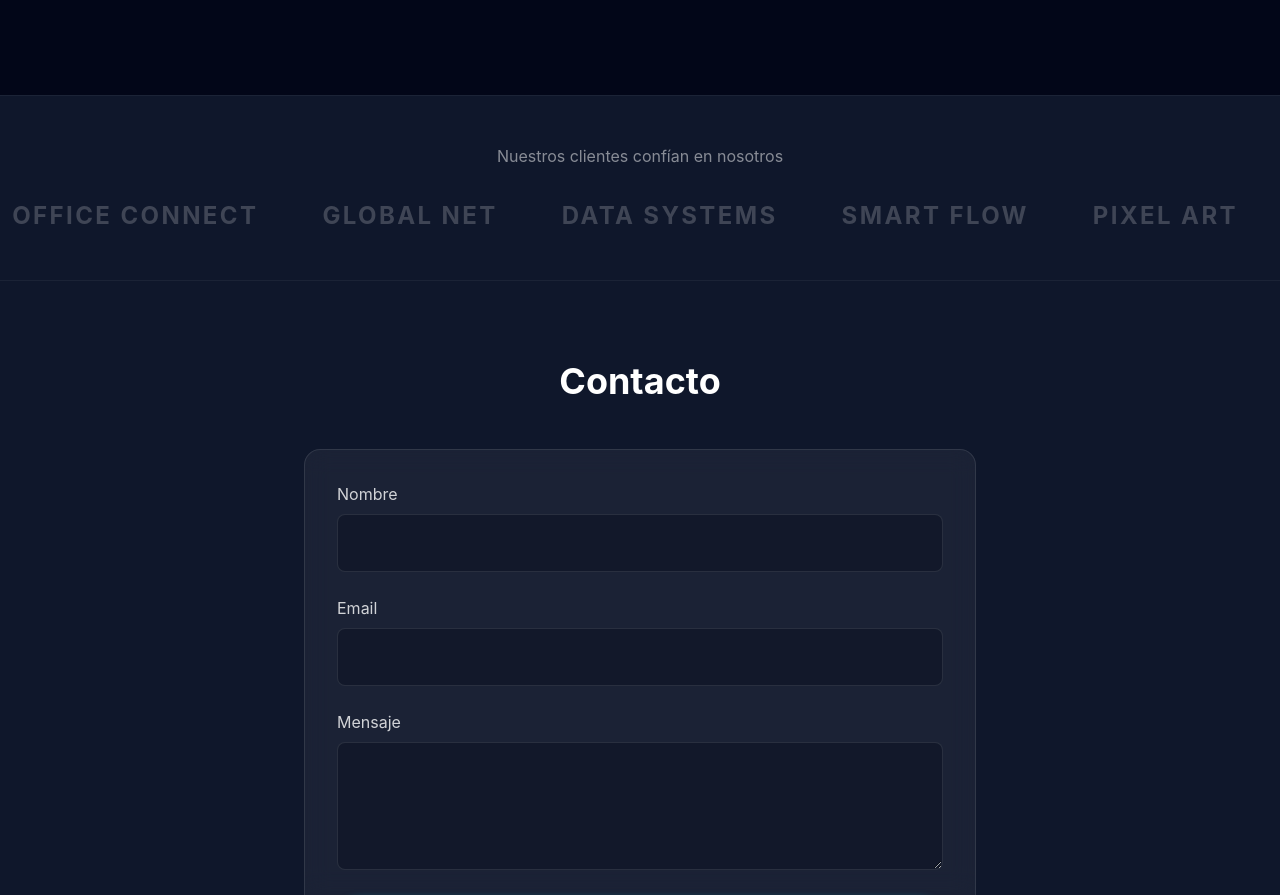
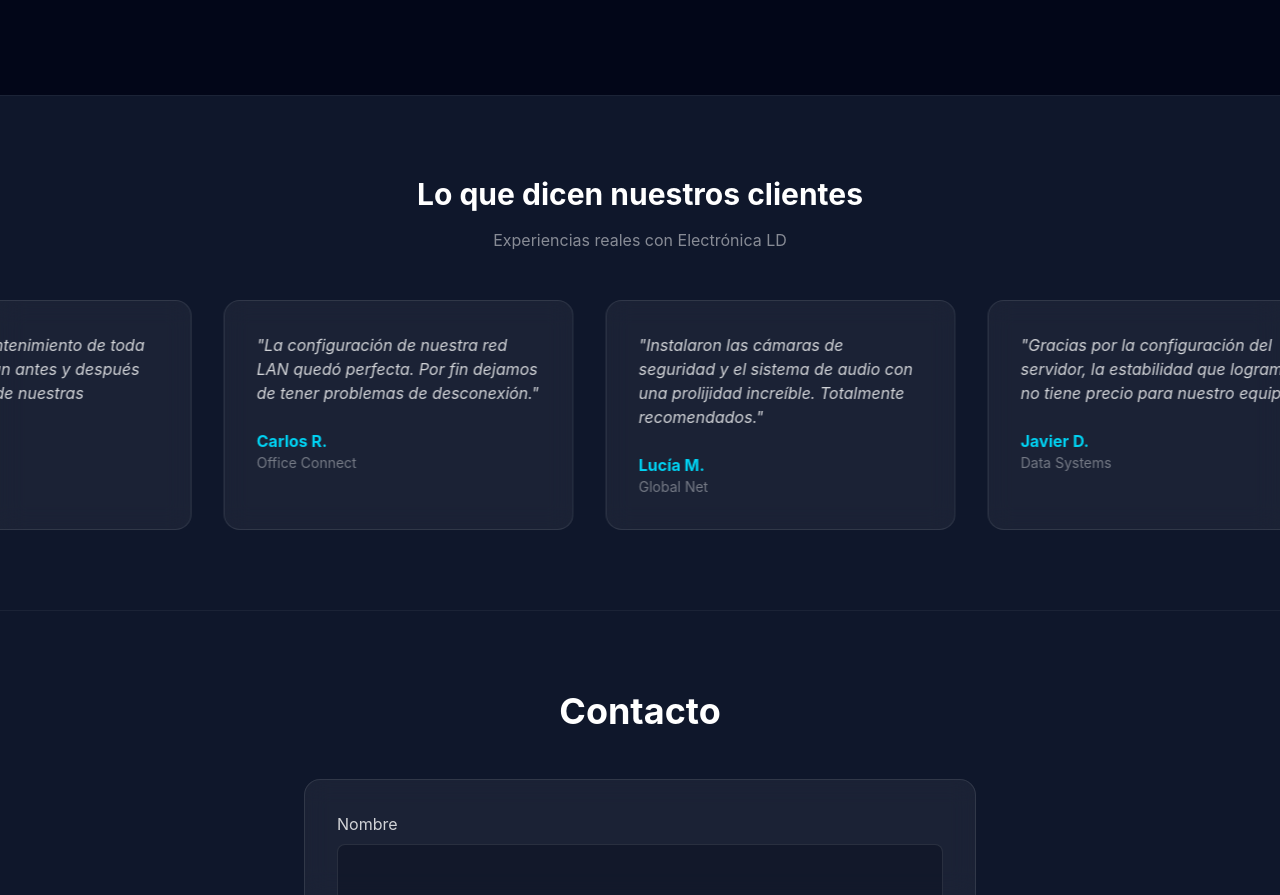
Before and after one commit to VitoLattanzi/landing-electronica, a React (Vite) app: page / in a window 1280 px wide. Shown: the part 1453-2348 px from the top of the page. Built offline with nearby package versions, Linux system fonts and the light colour scheme.

Commit message:
feat: move testimonials to data file and add Vercel Analytics

```diff
--- a/package.json
+++ b/package.json
@@ -11,6 +11,7 @@
   },
   "dependencies": {
     "@tailwindcss/vite": "^4.3.3",
+    "@vercel/analytics": "^2.0.1",
     "framer-motion": "^14.2.0",
     "lucide-react": "^1.56.0",
     "react": "^19.2.8",
--- a/src/App.jsx
+++ b/src/App.jsx
@@ -1,5 +1,6 @@
 import React from 'react';
 import { BrowserRouter, Routes, Route } from 'react-router-dom';
+import { Analytics } from '@vercel/analytics/react';
 import MainLayout from './layouts/MainLayout';
 import Home from './pages/Home';
 import ServiceDetail from './pages/ServiceDetail';
@@ -18,6 +19,7 @@ function App() {
           <Route path="services/:id" element={<ServiceDetail />} />
         </Route>
       </Routes>
+      <Analytics />
     </BrowserRouter>
   );
 }
--- a/src/components/References.jsx
+++ b/src/components/References.jsx
@@ -1,23 +1,26 @@
 import React from 'react';
 import { motion } from 'framer-motion';
-
-const references = [
-  "Tech Solutions", "Office Connect", "Global Net", "Data Systems",
-  "Smart Flow", "Pixel Art", "Future Tech", "Cloud Sync"
-];
+import { testimonials } from '../data/testimonials';
 
 const References = () => {
   return (
-    <section className="py-12 bg-slate-900 border-y border-white/5 overflow-hidden">
-      <div className="max-w-7xl mx-auto mb-8 px-6 text-center text-white/50">Nuestros clientes confían en nosotros</div>
+    <section className="py-20 bg-slate-900 border-y border-white/5 overflow-hidden">
+      <div className="max-w-7xl mx-auto mb-12 px-6 text-center">
+        <h2 className="text-3xl font-bold text-white mb-4">Lo que dicen nuestros clientes</h2>
+        <p className="text-white/50">Experiencias reales con Electrónica LD</p>
+      </div>
       <motion.div
-        className="flex gap-16 whitespace-nowrap"
-        animate={{ x: [0, -1000] }}
-        transition={{ repeat: Infinity, duration: 20, ease: "linear" }}
+        className="flex gap-8 px-6"
+        animate={{ x: [0, -1200] }}
+        transition={{ repeat: Infinity, duration: 40, ease: "linear" }}
       >
-        {[...references, ...references].map((ref, i) => (
-          <div key={i} className="text-2xl font-bold text-white/20 uppercase tracking-widest">
-            {ref}
+        {[...testimonials, ...testimonials].map((t, i) => (
+          <div key={i} className="min-w-[350px] card-glass">
+            <p className="text-white/80 italic mb-6">"{t.quote}"</p>
+            <div>
+              <p className="font-bold text-cyan-400">{t.name}</p>
+              <p className="text-sm text-white/40">{t.company}</p>
+            </div>
           </div>
         ))}
       </motion.div>
--- /dev/null
+++ b/src/data/testimonials.js
@@ -0,0 +1,22 @@
+export const testimonials = [
+  {
+    name: "Ana P.",
+    company: "Tech Solutions",
+    quote: "Contraté el mantenimiento de toda la oficina y fue un antes y después en la velocidad de nuestras máquinas."
+  },
+  {
+    name: "Carlos R.",
+    company: "Office Connect",
+    quote: "La configuración de nuestra red LAN quedó perfecta. Por fin dejamos de tener problemas de desconexión."
+  },
+  {
+    name: "Lucía M.",
+    company: "Global Net",
+    quote: "Instalaron las cámaras de seguridad y el sistema de audio con una prolijidad increíble. Totalmente recomendados."
+  },
+  {
+    name: "Javier D.",
+    company: "Data Systems",
+    quote: "Gracias por la configuración del servidor, la estabilidad que logramos no tiene precio para nuestro equipo."
+  }
+];
```
Also changed, not shown: 1 other file (tests, documents, lock files or other folders).
